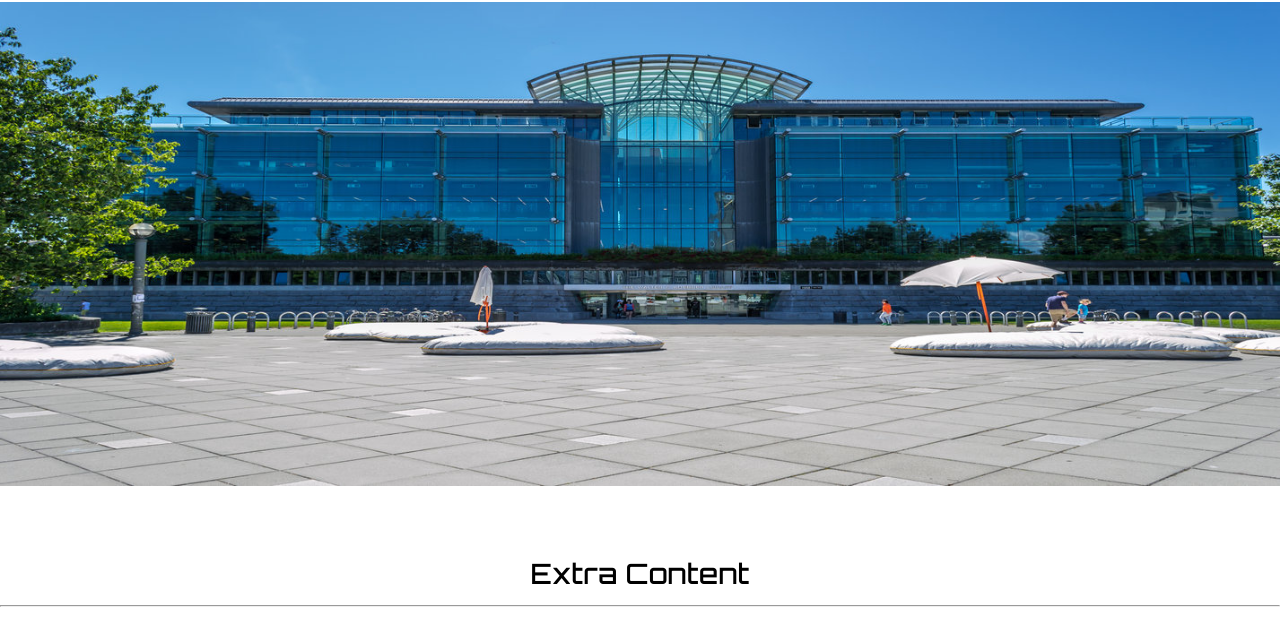
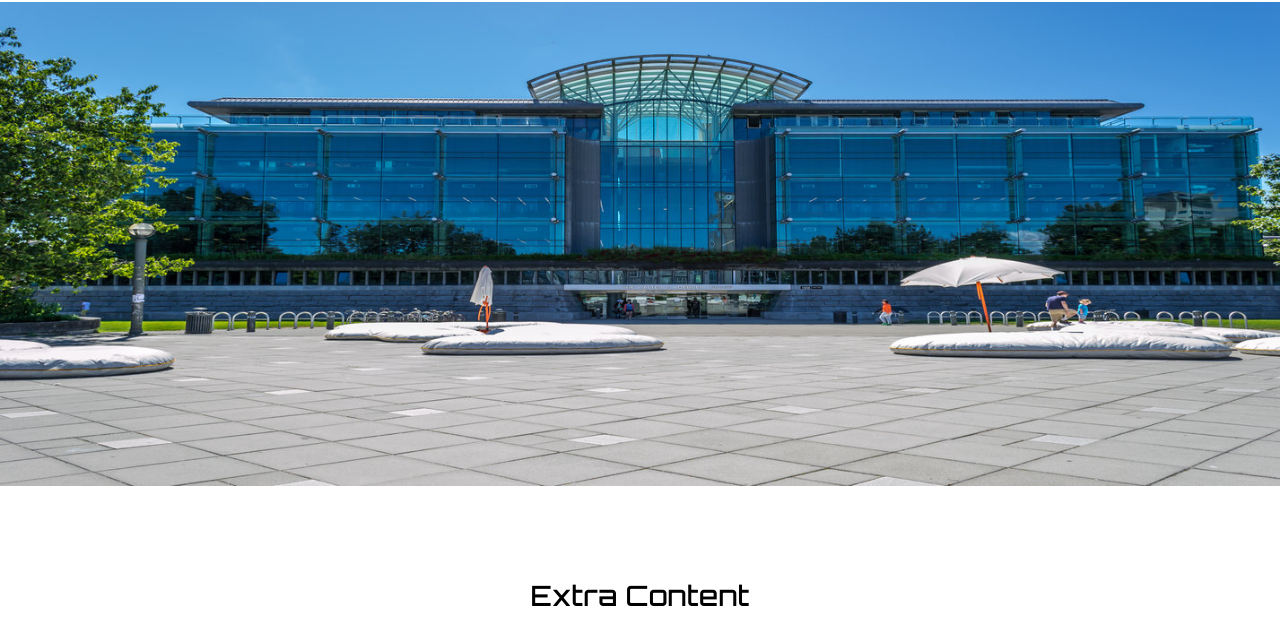
Before and after one commit to amin-niri/courseproject2, a plain HTML site: page gallery.html in a window 1280 px wide. Shown: the part 114-737 px from the top of the page. Drawn offline with nearby package versions, Linux system fonts and the light colour scheme.

Commit message:
tweak
pushed extra content down a bit

```diff
--- a/gallery.html
+++ b/gallery.html
@@ -16,6 +16,7 @@
 
 	#latestposts{
 		margin-bottom: 50px;
+		margin-top: 22px;
 		font-family: 'Orbitron', sans-serif;
 		font-size: 28px;
 	}
@@ -89,6 +90,7 @@
 		position: fixed;
 		bottom: 10px;
 		left: 10px;
+
 	}
 
 	</style>
```
